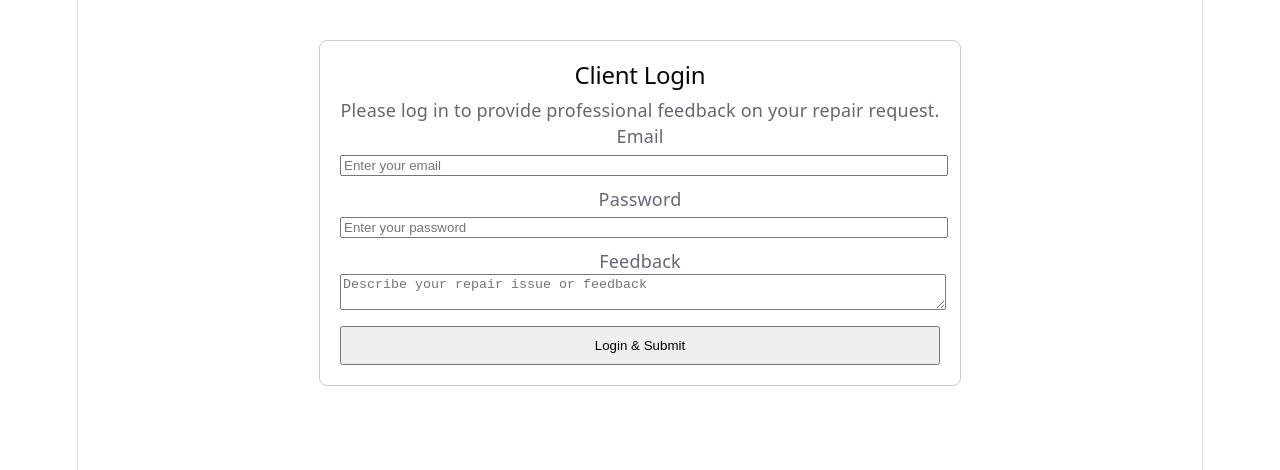
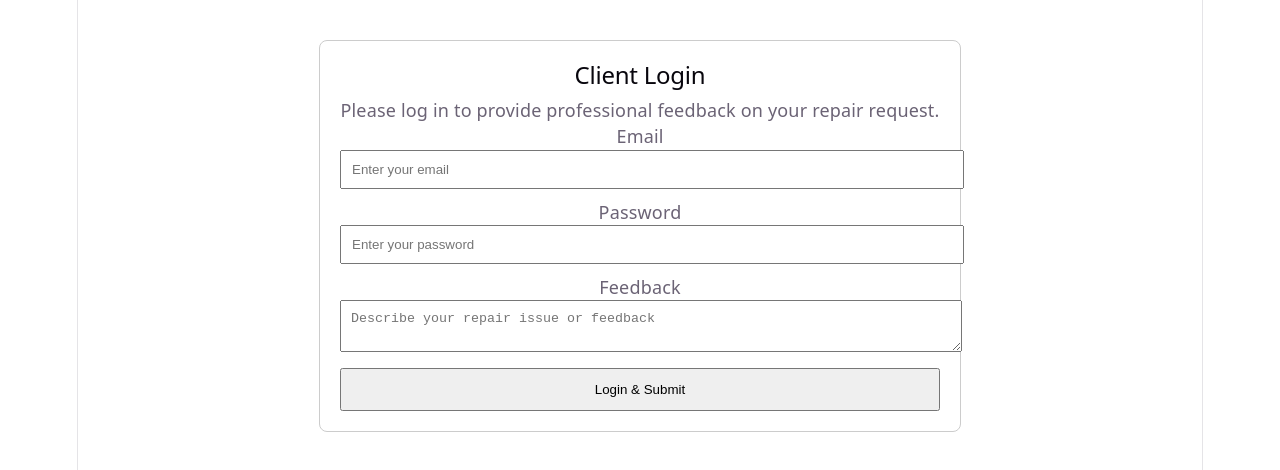
Before and after one commit to Mypol-hub/Fix-it, a React (Vite) app in the folder client-app/: page /login in a window 1280 px wide. Shown: the top 470 px of the page. Built offline with nearby package versions, Linux system fonts and the light colour scheme.

Commit message:
Implement navigation on successful login
Updated the Login component to use useNavigate for redirection after form submission.

```diff
--- a/client-app/src/pages/Login.jsx
+++ b/client-app/src/pages/Login.jsx
@@ -1,7 +1,13 @@
+import { useNavigate } from "react-router-dom";
+
 function Login() {
+  const navigate = useNavigate();
+
   const handleSubmit = (e) => {
     e.preventDefault();
-    alert("Feedback submitted! (Connect this to backend later)");
+    // TODO: connect this to backend authentication later
+    // For now, just redirect after "successful" login
+    navigate("/dashboard");
   };
 
   return (
@@ -11,15 +17,32 @@ function Login() {
 
       <form onSubmit={handleSubmit}>
         <label>Email</label>
-        <input type="email" name="email" placeholder="Enter your email" required style={{ width: "100%", minWidth: "350px", marginBottom: "10px" }} />
+        <input
+          type="email"
+          name="email"
+          placeholder="Enter your email"
+          required
+          style={{ width: "100%", minWidth: "350px", marginBottom: "10px", padding: "10px" }}
+        />
 
         <label>Password</label>
-        <input type="password" name="password" placeholder="Enter your password" required style={{ width: "100%", minWidth: "350px", marginBottom: "10px" }} />
+        <input
+          type="password"
+          name="password"
+          placeholder="Enter your password"
+          required
+          style={{ width: "100%", minWidth: "350px", marginBottom: "10px", padding: "10px" }}
+        />
 
         <label>Feedback</label>
-        <textarea name="feedback" placeholder="Describe your repair issue or feedback" required style={{ width: "100%", minWidth: "350px", marginBottom: "10px" }} />
+        <textarea
+          name="feedback"
+          placeholder="Describe your repair issue or feedback"
+          required
+          style={{ width: "100%", minWidth: "350px", marginBottom: "10px", padding: "10px" }}
+        />
 
-        <button type="submit" style={{ width: "100%", padding: "10px" }}>Login & Submit</button>
+        <button type="submit" style={{ width: "100%", padding: "12px" }}>Login & Submit</button>
       </form>
     </div>
   );
```
